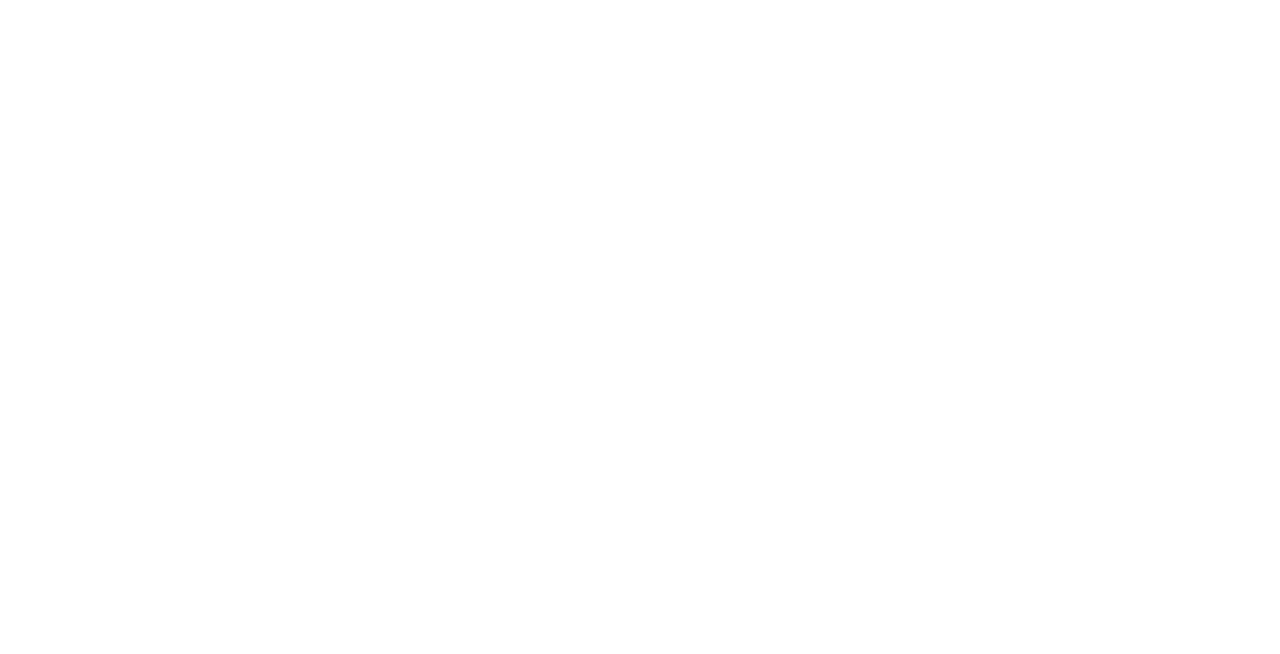
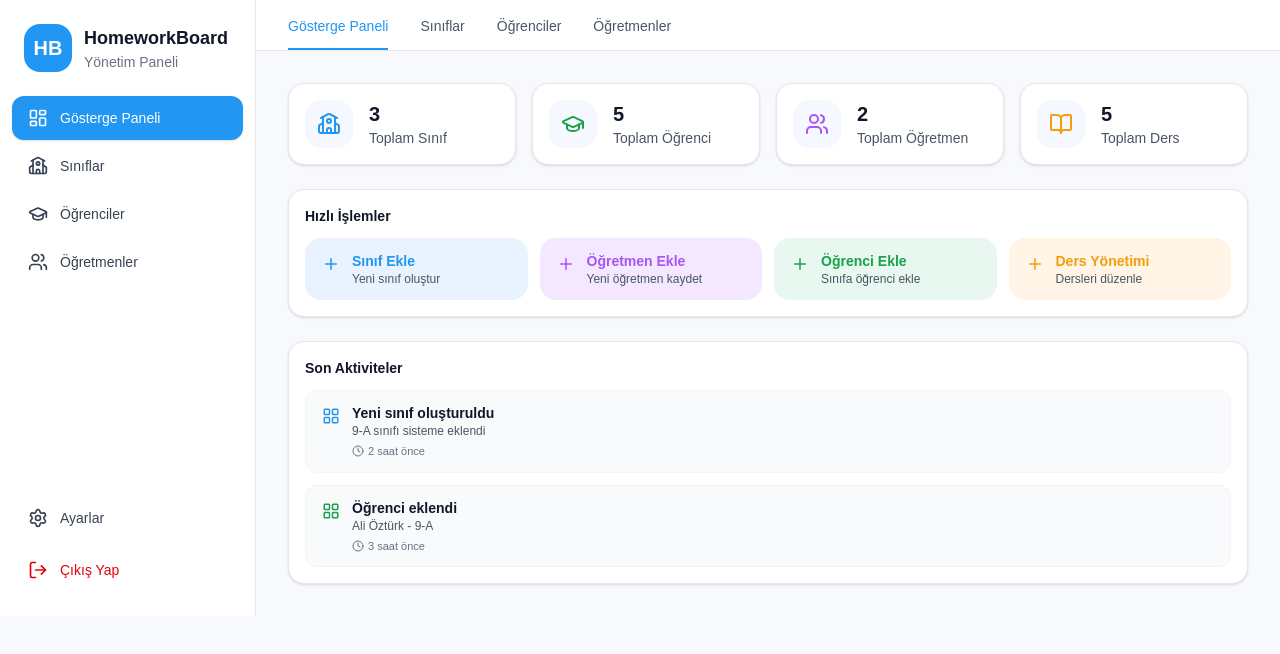
Before and after one commit to Busra-Demirkesen/odev-takip-app, a Next.js app: page /dashboard/admin in a window 1280 px wide. Before the commit this address had no page. Shown: the top 654 px of the page. Built offline with nearby package versions, Linux system fonts and the light colour scheme.

Commit message:
feat: add ActivityList, DashboardStats, and QuickActions components to admin dashboard

```diff
--- /dev/null
+++ b/app/components/admin/ActivityList.tsx
@@ -0,0 +1,55 @@
+import { Clock, LayoutGrid } from "lucide-react";
+
+type Activity = {
+  icon?: JSX.Element;
+  title: string;
+  subtitle: string;
+  time: string;
+};
+
+type ActivityListProps = {
+  activities?: Activity[];
+};
+
+const DEFAULT_ACTIVITIES: Activity[] = [
+  {
+    icon: <LayoutGrid size={18} className="text-[#2196F3]" />,
+    title: "Yeni sınıf oluşturuldu",
+    subtitle: "9-A sınıfı sisteme eklendi",
+    time: "2 saat önce",
+  },
+  {
+    icon: <LayoutGrid size={18} className="text-[#16a34a]" />,
+    title: "Öğrenci eklendi",
+    subtitle: "Ali Öztürk - 9-A",
+    time: "3 saat önce",
+  },
+];
+
+export function ActivityList({ activities = DEFAULT_ACTIVITIES }: ActivityListProps) {
+  return (
+    <div className="bg-white rounded-2xl border border-gray-200 shadow-sm p-4">
+      <h3 className="text-sm font-semibold text-gray-900 mb-3">Son Aktiviteler</h3>
+      <div className="space-y-3">
+        {activities.map((activity, idx) => (
+          <div
+            key={`${activity.title}-${idx}`}
+            className="flex items-start gap-3 rounded-xl border border-gray-100 bg-gray-50 px-4 py-3"
+          >
+            <div className="mt-1">
+              {activity.icon ?? <LayoutGrid size={18} className="text-[#2196F3]" />}
+            </div>
+            <div className="flex-1 min-w-0">
+              <p className="text-sm font-semibold text-gray-900">{activity.title}</p>
+              <p className="text-xs text-gray-600">{activity.subtitle}</p>
+              <div className="flex items-center gap-1 text-[11px] text-gray-500 mt-1">
+                <Clock size={12} />
+                <span>{activity.time}</span>
+              </div>
+            </div>
+          </div>
+        ))}
+      </div>
+    </div>
+  );
+}
--- /dev/null
+++ b/app/components/admin/DashboardStats.tsx
@@ -0,0 +1,39 @@
+import { BookOpen, GraduationCap, Users, School } from "lucide-react";
+
+type StatCard = {
+  icon: JSX.Element;
+  label: string;
+  value: string | number;
+};
+
+type DashboardStatsProps = {
+  stats?: StatCard[];
+};
+
+const DEFAULT_STATS: StatCard[] = [
+  { icon: <School className="text-[#2196F3]" size={24} />, label: "Toplam Sınıf", value: 3 },
+  { icon: <GraduationCap className="text-[#16a34a]" size={24} />, label: "Toplam Öğrenci", value: 5 },
+  { icon: <Users className="text-[#a855f7]" size={24} />, label: "Toplam Öğretmen", value: 2 },
+  { icon: <BookOpen className="text-[#f59e0b]" size={24} />, label: "Toplam Ders", value: 5 },
+];
+
+export function DashboardStats({ stats = DEFAULT_STATS }: DashboardStatsProps) {
+  return (
+    <div className="grid grid-cols-1 sm:grid-cols-2 xl:grid-cols-4 gap-4">
+      {stats.map((stat, idx) => (
+        <div
+          key={`${stat.label}-${idx}`}
+          className="bg-white rounded-2xl border border-gray-200 shadow-sm p-4 flex items-center gap-4"
+        >
+          <div className="h-12 w-12 rounded-2xl bg-[#f5f8ff] flex items-center justify-center">
+            {stat.icon}
+          </div>
+          <div>
+            <p className="text-xl font-semibold text-gray-900">{stat.value}</p>
+            <p className="text-sm text-gray-600">{stat.label}</p>
+          </div>
+        </div>
+      ))}
+    </div>
+  );
+}
--- /dev/null
+++ b/app/components/admin/QuickActions.tsx
@@ -0,0 +1,66 @@
+import { Plus, GraduationCap, Users, BookOpen, LayoutGrid } from "lucide-react";
+
+type QuickAction = {
+  label: string;
+  description: string;
+  icon: JSX.Element;
+  colorClass: string;
+  onClick?: () => void;
+};
+
+type QuickActionsProps = {
+  actions?: QuickAction[];
+};
+
+const DEFAULT_ACTIONS: QuickAction[] = [
+  {
+    label: "Sınıf Ekle",
+    description: "Yeni sınıf oluştur",
+    icon: <LayoutGrid size={18} />,
+    colorClass: "bg-[#e8f3ff] text-[#2196F3]",
+  },
+  {
+    label: "Öğretmen Ekle",
+    description: "Yeni öğretmen kaydet",
+    icon: <Users size={18} />,
+    colorClass: "bg-[#f3e8ff] text-[#a855f7]",
+  },
+  {
+    label: "Öğrenci Ekle",
+    description: "Sınıfa öğrenci ekle",
+    icon: <GraduationCap size={18} />,
+    colorClass: "bg-[#e8f7ef] text-[#16a34a]",
+  },
+  {
+    label: "Ders Yönetimi",
+    description: "Dersleri düzenle",
+    icon: <BookOpen size={18} />,
+    colorClass: "bg-[#fff4e5] text-[#f59e0b]",
+  },
+];
+
+export function QuickActions({ actions = DEFAULT_ACTIONS }: QuickActionsProps) {
+  return (
+    <div className="bg-white rounded-2xl border border-gray-200 shadow-sm p-4">
+      <h3 className="text-sm font-semibold text-gray-900 mb-3">Hızlı İşlemler</h3>
+      <div className="grid grid-cols-1 sm:grid-cols-2 xl:grid-cols-4 gap-3">
+        {actions.map((action, idx) => (
+          <button
+            key={`${action.label}-${idx}`}
+            type="button"
+            onClick={action.onClick}
+            className={`flex items-start gap-3 rounded-2xl px-4 py-3 text-left border border-transparent hover:shadow-sm transition-shadow ${action.colorClass}`}
+          >
+            <span className="mt-1">
+              <Plus size={18} />
+            </span>
+            <div>
+              <p className="text-sm font-semibold">{action.label}</p>
+              <p className="text-xs text-gray-600">{action.description}</p>
+            </div>
+          </button>
+        ))}
+      </div>
+    </div>
+  );
+}
--- a/app/components/admin/Sidebar.tsx
+++ b/app/components/admin/Sidebar.tsx
@@ -32,7 +32,7 @@
 };
 
 export function Sidebar({
-  fallbackActiveHref = "/dashboard/admin/students",
+  fallbackActiveHref = "/dashboard/admin",
   className,
   onNavigate,
 }: SidebarProps) {
--- /dev/null
+++ b/app/dashboard/admin/dashboard/page.tsx
@@ -0,0 +1,6 @@
+// app/dashboard/admin/dashboard/page.tsx
+import { redirect } from "next/navigation";
+
+export default function AdminDashboardLegacyRedirect() {
+  redirect("/dashboard/admin");
+}
--- a/app/dashboard/admin/page.tsx
+++ b/app/dashboard/admin/page.tsx
@@ -1,6 +1,19 @@
 // app/dashboard/admin/page.tsx
-import { redirect } from "next/navigation";
+"use client";
 
-export default function AdminDashboardRedirect() {
-  redirect("/dashboard/admin/students");
+import { AdminShell } from "@/components/admin/AdminShell";
+import { DashboardStats } from "@/components/admin/DashboardStats";
+import { QuickActions } from "@/components/admin/QuickActions";
+import { ActivityList } from "@/components/admin/ActivityList";
+
+export default function AdminDashboardPage() {
+  return (
+    <AdminShell activeSection="dashboard">
+      <div className="space-y-6">
+        <DashboardStats />
+        <QuickActions />
+        <ActivityList />
+      </div>
+    </AdminShell>
+  );
 }
```
